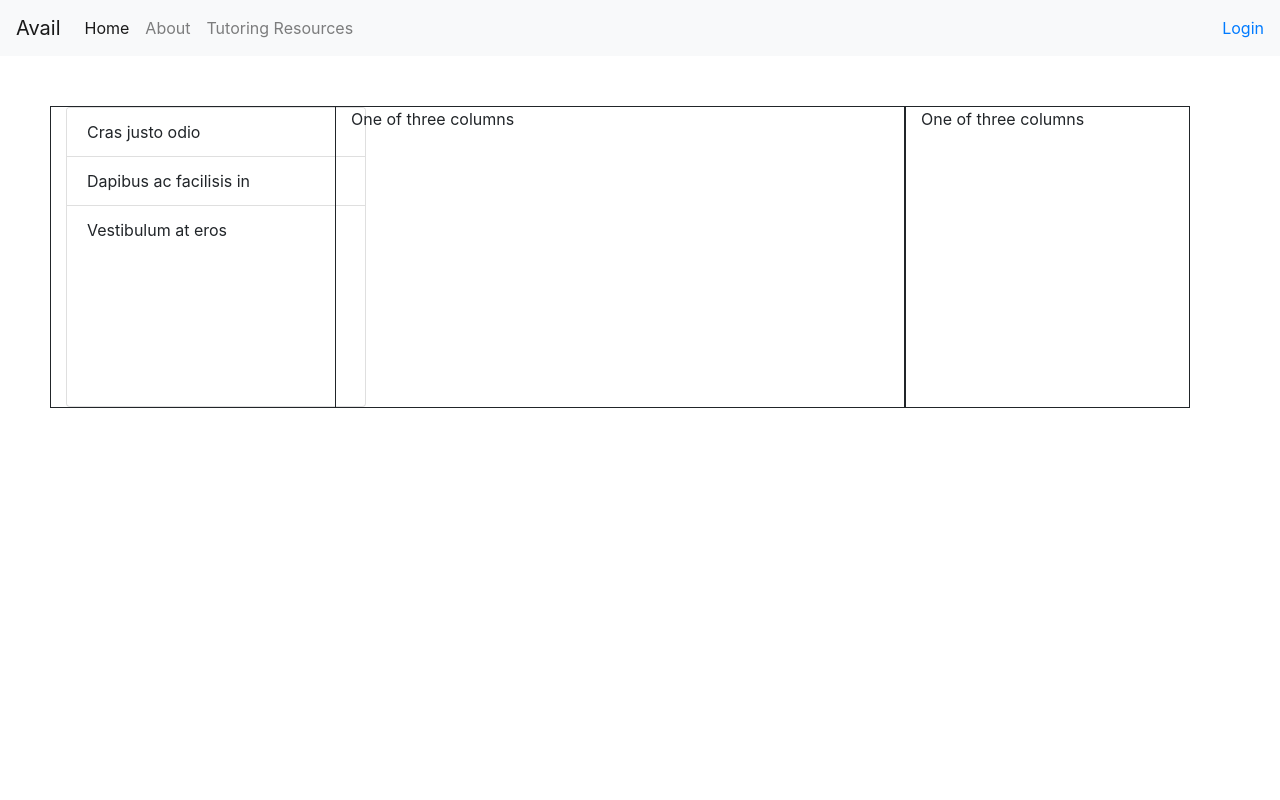
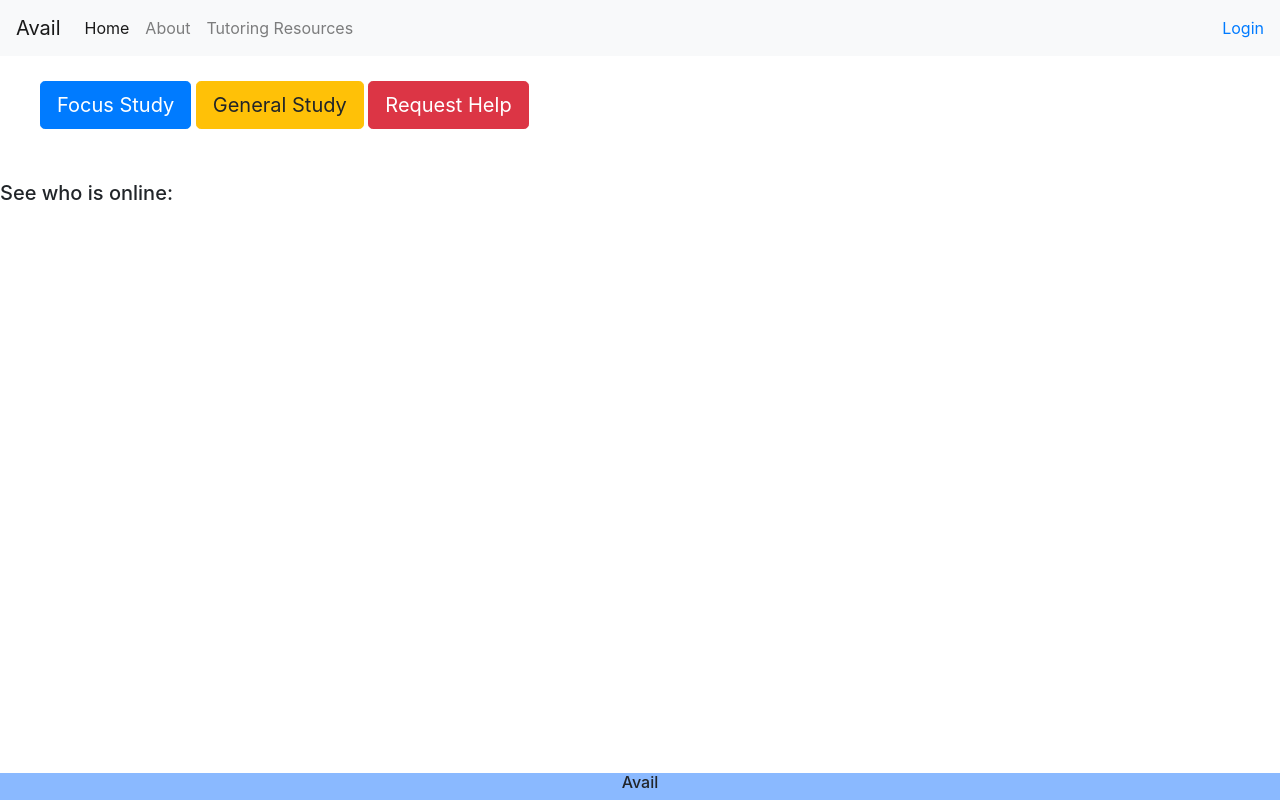
Before and after one commit to chrisgabb/Project_2, a website: page public/index.html in a window 1280 px wide. Drawn offline with nearby package versions, Linux system fonts and the light colour scheme; no server answers.

Commit message:
attempting to add div fill for index page

```diff
--- a/public/index.html
+++ b/public/index.html
@@ -17,6 +17,8 @@
   </head>
 
 <body>
+
+  <!-- nav bar -->
   <nav class="navbar navbar-expand-lg navbar-light bg-light">
     <a class="navbar-brand" href="#">Avail</a>
     <button class="navbar-toggler" type="button" data-toggle="collapse" data-target="#navbarNav" aria-controls="navbarNav" aria-expanded="false" aria-label="Toggle navigation">
@@ -41,25 +43,27 @@
       </ul>
     </div>
   </nav>
-  <div class="container" id="home_box">
-    <div class="row">
-      <div class="col-3" id="left">
-        <div class="card">
-          <ul class="list-group list-group-flush">
-            <li class="list-group-item">Cras justo odio</li>
-            <li class="list-group-item">Dapibus ac facilisis in</li>
-            <li class="list-group-item">Vestibulum at eros</li>
-          </ul>
-        </div>
-      </div>
-      <div class="col-6"id="main">
-        One of three columns
-      </div>
-      <div class="col-3" id="right">
-        One of three columns
-      </div>
+  <!-- nav bar -->
+
+  <!-- content -->
+ <container class="indexcont">
+   <div class="row" id="buttonrow">
+     <div class="col">
+      <button type="button" class="btn btn-primary btn-lg">Focus Study</button> <button type="button" class="btn btn-warning btn-lg">General Study</button> <button type="button" class="btn btn-danger btn-lg">Request Help</button>
+     </div>
+   </div>
+  <div class="row">
+    <div class="col-sm-2" id="left">
+     <h5>See who is online:</h5>
+    </div>
+    <div class="col-sm-10" id="main">
+      &nbsp
     </div>
   </div>
+</container>
+
+<footer class="footer"><h6>Avail</h6></footer>
+<!-- content -->
 
   <!-- Modal HTML -->
   <div id="myModal" class="modal fade">
@@ -90,10 +94,12 @@
       </div>
     </div>
   </div>
+  <!-- modal html -->
 
+  <!-- scripts -->
   <script src="https://cdnjs.cloudflare.com/ajax/libs/jquery/3.2.1/jquery.min.js"></script>
   <script type="text/javascript" src="js/members.js"></script>
-
+  <!-- scripts -->
 </body>
 
 </html>
--- a/public/stylesheets/style.css
+++ b/public/stylesheets/style.css
@@ -1,15 +1,23 @@
-/* unknown
-form.signup,
-form.login {
-  margin-top: 50px;
-}
-#login, #signup  {
-  margin: 50px;
-}*/
 
 html, body {
-    max-width: 100%;
+	width: 100%;
+	height: 100%;
     overflow-x: hidden;
+}
+
+footer{
+		position: fixed;
+		left: 0;
+		bottom: 0;
+		width: 100%;
+		text-align: center;
+		background-color: #0066ff75;
+}
+
+
+}
+#tutoricon {
+	float: left;
 }
 
 .icon {
@@ -19,25 +27,76 @@ html, body {
 }
 
 /* index */
-#left, #main, #right {
-  border-style: solid;
-  border-width: 1px;
+* {
+	box-sizing: border-box;
+  }
+
+
+  /* Clear floats after the columns */
+.row:after {
+	content: "";
+	display: table;
+	clear: both;
+  }
+aside {
+    background-color: rgba(241, 253, 255, 0.575);
+    position: relative;
+    float: left;
+    padding: 20px;
+    margin-right: 30px;
+    width: 20%;
+    height: 100%;
+}
+main {
+    position: absolute;
+    padding: 20px;
+    width:80%;
+    height: 100%;
 }
 
-#home_box {
-  margin: 50px;
+/* #left {
+	background-color: #c0c1c2;
+	float: left;
+	height: 100%;
+	width: auto;
+	flex: 1 0 auto;
+	border-right: 1px solid;
+	border-top: 1px solid;
+	padding-top: 15px;
+	padding-left: 30px;
+
+
+}
+#main {
+	height: 100%;
+	width: auto;
+	float: left;
+	background-color: rgb(243, 245, 245);
+	flex: 1 0 auto;
+
+} */
+#buttonrow {
+		width: 100%;
+		height: 75px;
+		margin: 25px;
+		display: block;
+
 }
 
 /* resources */
-#centerbox {
+#maincol {
 	margin-top: 50px;
+	margin-right: 20px;
+	height: 100%
 }
 .card {
-	height: 300px;
-	width: 300px;
+	height: 200px;
+	width: 220px;
 }
-#outerbox {
+#leftcol {
 	background-color: #dee4e7;
+	height: 100%;
+
   }
 
 
```
Also changed, not shown: public/resources.html (+28 -11 lines).
